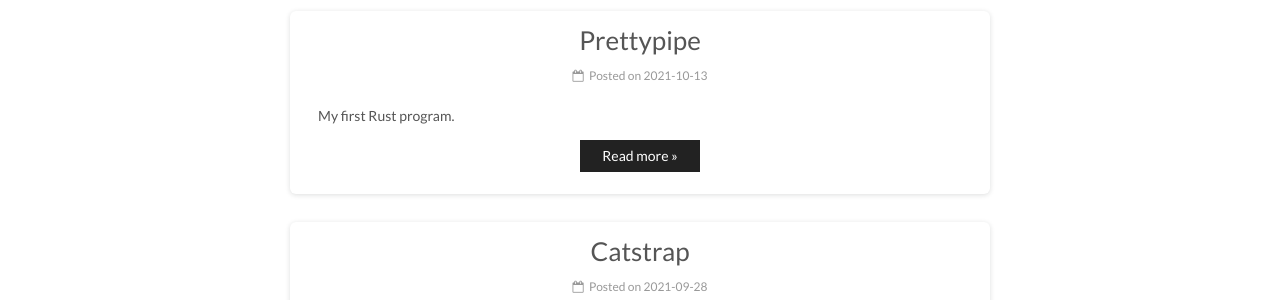
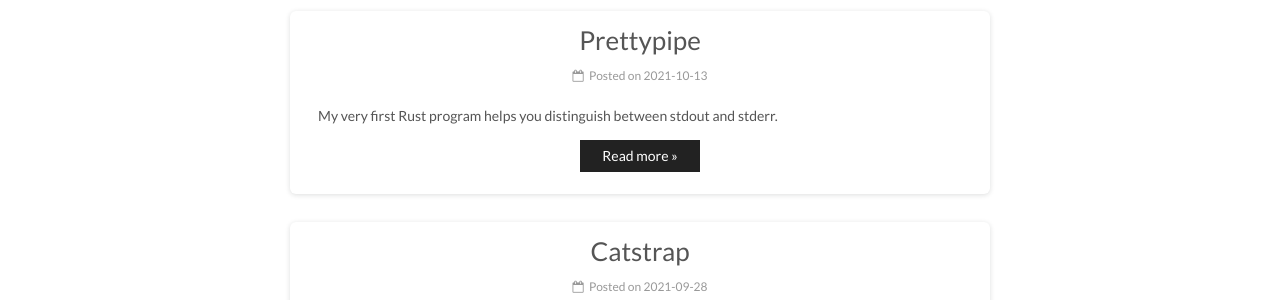
Before and after one commit to d-lord/d-lord.github.io, a Jekyll site: the page built from index.html, in a window 1280 px wide. Shown: the part 217-517 px from the top of the page. Built offline with Jekyll 4.4.1, drawn with Linux system fonts in a browser that asks for light colours; the list of posts is cut into pages by our own code.

Commit message:
Prettypipe post slug and excerpt

```diff
--- a/_posts/2021-10-13-prettypipe.md
+++ b/_posts/2021-10-13-rust-prettypipe.md
@@ -1,6 +1,6 @@
 ---
 title: "Prettypipe"
-excerpt: "My first Rust program."
+excerpt: "My very first Rust program helps you distinguish between stdout and stderr."
 published: true
 date: 2021-10-13 00:00:00
 thumbnail: assets/images/thumb-prettypipe.png
```
